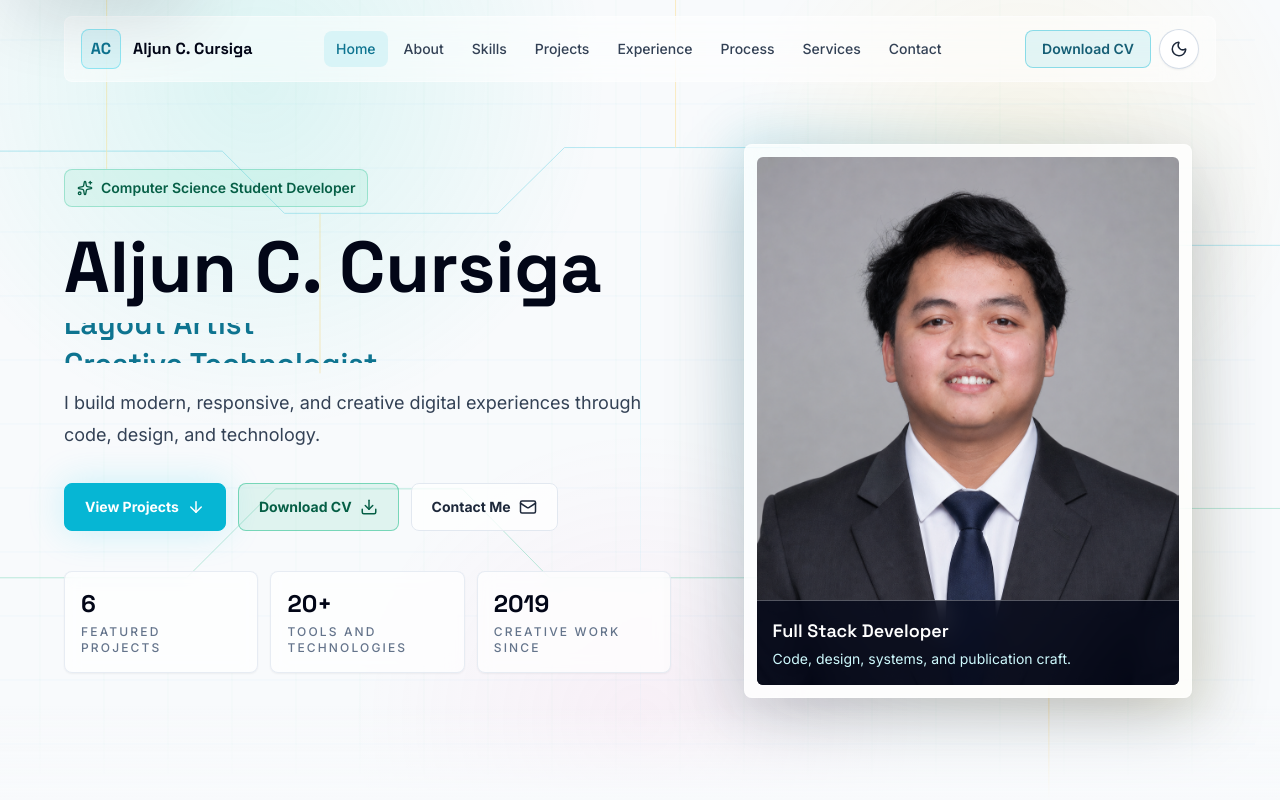
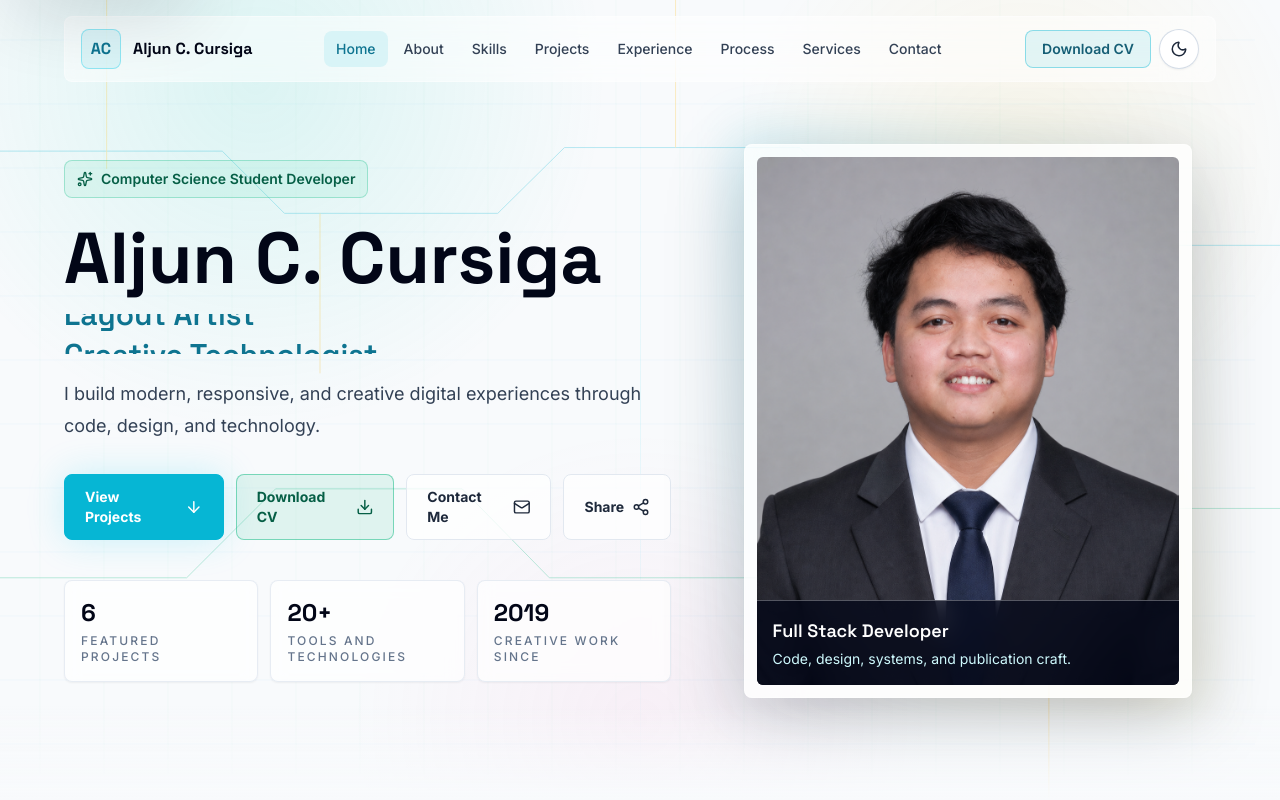
Before and after one commit to Nakauli/aljun-cursiga-portfolio, a React (Vite) app: page / in a window 1280 px wide. Shown: the top 800 px of the page. Built offline with nearby package versions, Linux system fonts and the light colour scheme.

Commit message:
feat: add portfolio sharing action

```diff
--- a/src/components/Hero.jsx
+++ b/src/components/Hero.jsx
@@ -1,5 +1,6 @@
+import { useEffect, useState } from "react";
 import { motion } from "framer-motion";
-import { ArrowDown, Download, Mail, Sparkles } from "lucide-react";
+import { ArrowDown, Check, Download, Mail, Share2, Sparkles } from "lucide-react";
 import { profile } from "../data/profile.js";
 
 const statItems = [
@@ -9,6 +10,42 @@ const statItems = [
 ];
 
 export default function Hero() {
+  const [shareStatus, setShareStatus] = useState("idle");
+
+  useEffect(() => {
+    if (shareStatus === "idle") return undefined;
+    const timer = window.setTimeout(() => setShareStatus("idle"), 2500);
+    return () => window.clearTimeout(timer);
+  }, [shareStatus]);
+
+  const handleShare = async () => {
+    const shareData = {
+      title: `${profile.name} | ${profile.role}`,
+      text: `Explore ${profile.name}'s full-stack developer portfolio.`,
+      url: profile.portfolio,
+    };
+
+    try {
+      if (navigator.share) {
+        await navigator.share(shareData);
+        setShareStatus("shared");
+        return;
+      }
+
+      await navigator.clipboard.writeText(profile.portfolio);
+      setShareStatus("copied");
+    } catch (error) {
+      if (error?.name !== "AbortError") setShareStatus("error");
+    }
+  };
+
+  const shareLabel = {
+    idle: "Share",
+    shared: "Shared",
+    copied: "Link copied",
+    error: "Try again",
+  }[shareStatus];
+
   return (
     <section id="home" className="relative z-10 min-h-screen px-4 pb-20 pt-32 sm:pt-36">
       <div className="mx-auto grid max-w-6xl items-center gap-12 lg:grid-cols-[1.1fr_0.9fr]">
@@ -47,7 +84,16 @@ export default function Hero() {
               Contact Me
               <Mail size={18} />
             </a>
+            <button type="button" className="btn-quiet" onClick={handleShare}>
+              {shareLabel}
+              {shareStatus === "shared" || shareStatus === "copied" ? <Check size={18} /> : <Share2 size={18} />}
+            </button>
           </div>
+          <span className="sr-only" aria-live="polite">
+            {shareStatus === "shared" && "Portfolio shared successfully."}
+            {shareStatus === "copied" && "Portfolio link copied to clipboard."}
+            {shareStatus === "error" && "Portfolio could not be shared. Please try again."}
+          </span>
 
           <div className="mt-10 grid max-w-2xl grid-cols-3 gap-3">
             {statItems.map((item) => (
```
